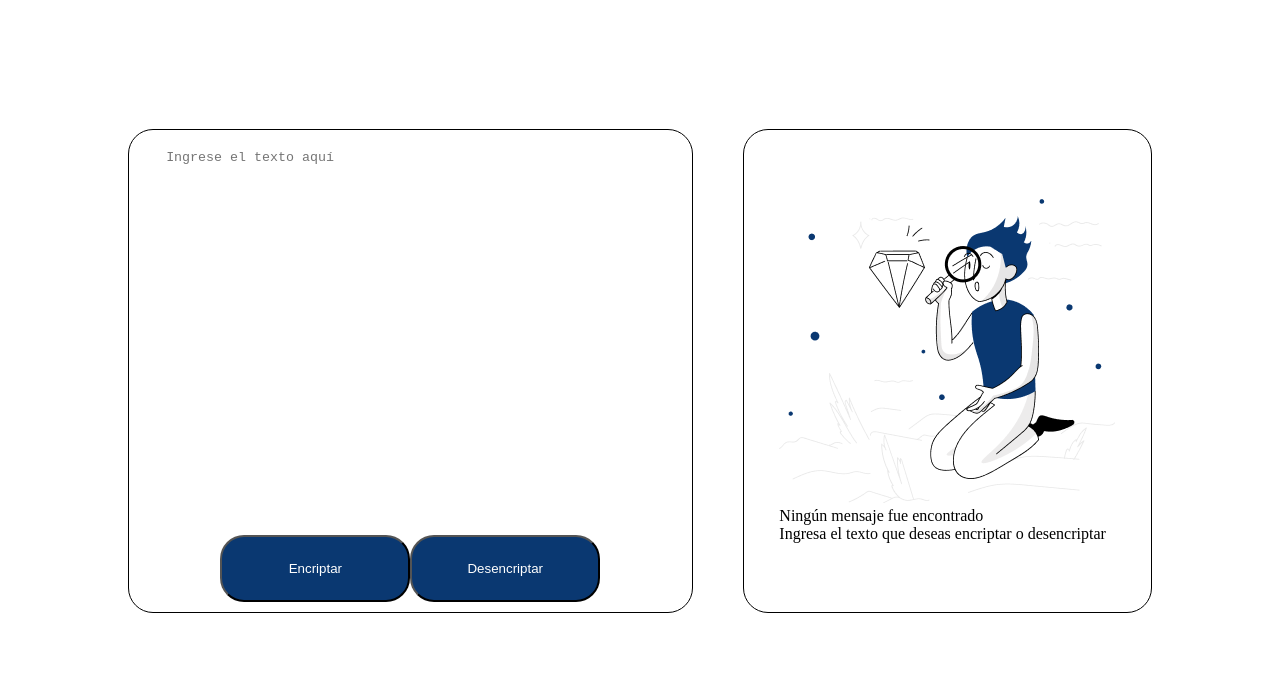
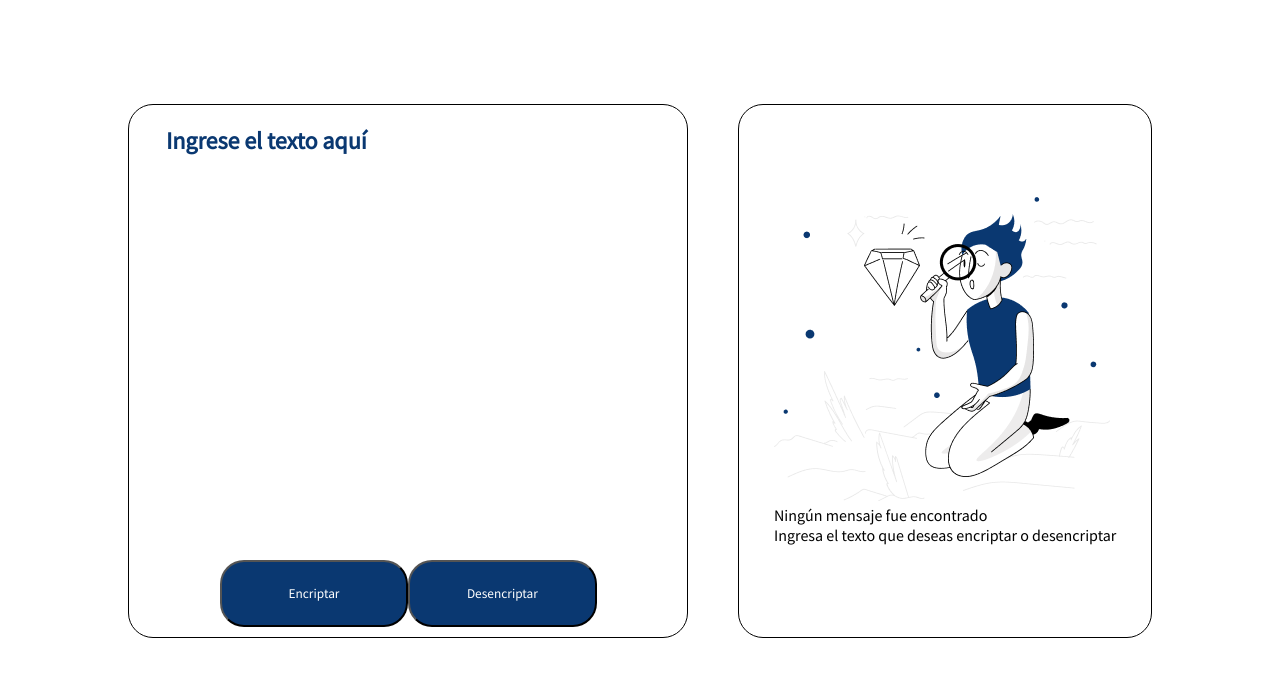
Before and after one commit to ClouddCoder/ClouddCoder.github.io, a plain HTML site: page index.html in a window 1280 px wide. Shown: the part 90-766 px from the top of the page. Drawn offline with Linux system fonts and the light colour scheme.

Commit message:
Added google font

```diff
--- a/index.html
+++ b/index.html
@@ -4,6 +4,12 @@
     <meta charset="UTF-8" />
     <meta http-equiv="X-UA-Compatible" content="IE=edge" />
     <meta name="viewport" content="width=device-width, initial-scale=1.0" />
+    <link rel="preconnect" href="https://fonts.googleapis.com" />
+    <link rel="preconnect" href="https://fonts.gstatic.com" crossorigin />
+    <link
+      href="https://fonts.googleapis.com/css2?family=Source+Sans+Pro&display=swap"
+      rel="stylesheet"
+    />
     <link rel="stylesheet" href="style.css" />
     <title>Encriptador</title>
   </head>
--- a/style.css
+++ b/style.css
@@ -2,6 +2,7 @@
   margin: 0;
   padding: 0;
   box-sizing: border-box;
+  font-family: "Source Sans Pro", sans-serif;
 }
 
 html,
@@ -78,6 +79,12 @@ textarea:focus {
   outline: none;
 }
 
+textarea::placeholder {
+  font-size: 1.5rem;
+  font-weight: bold;
+  color: #0a3871;
+}
+
 .botones {
   width: 70%;
   display: flex;
```
